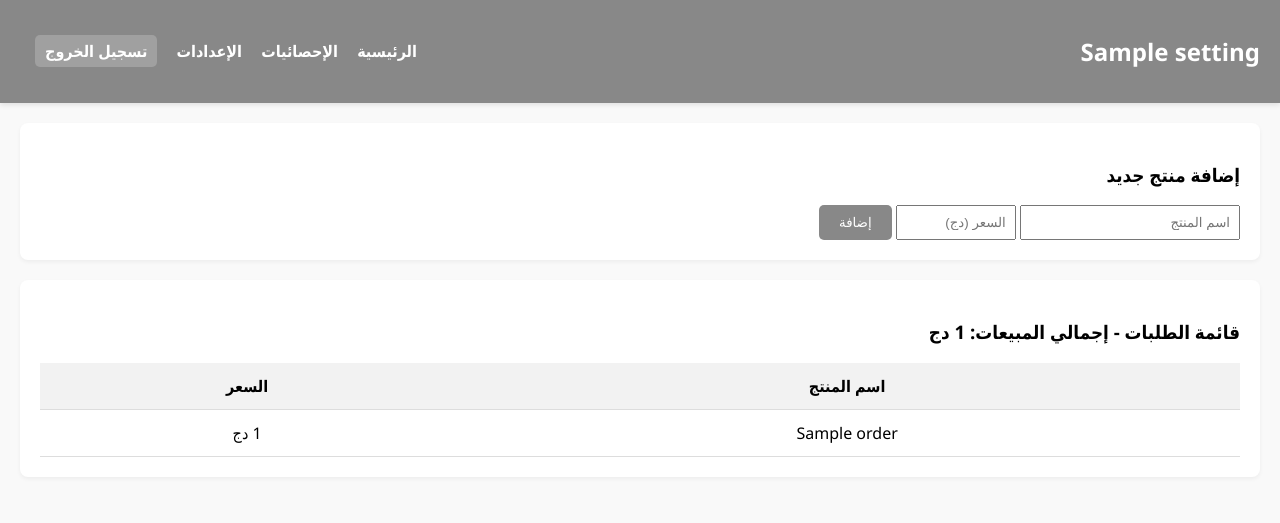
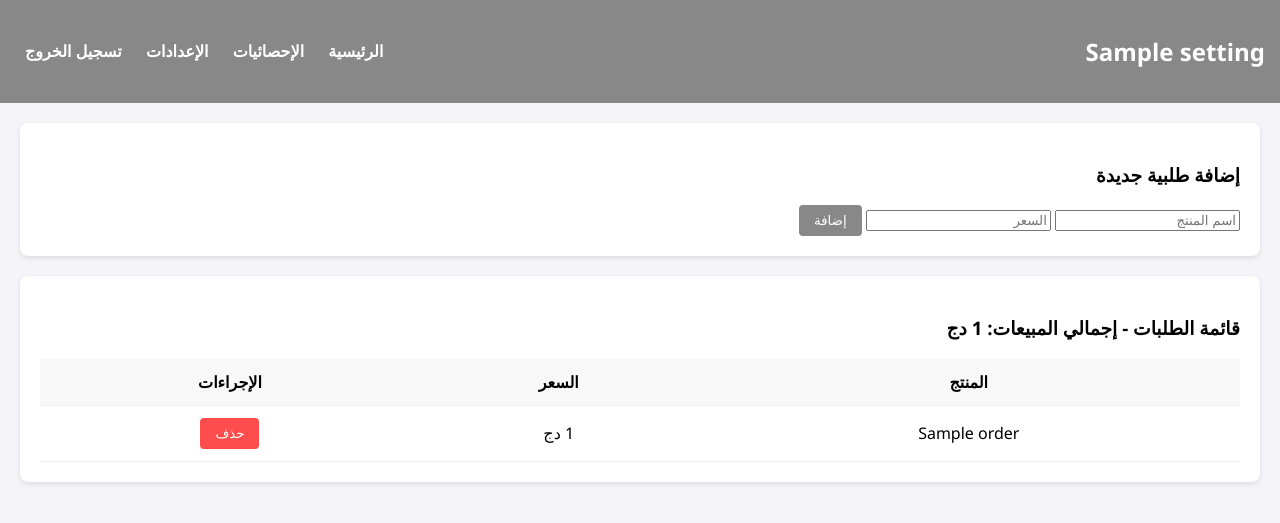
Before and after one commit to chichideb2007-blip/bisnes, a Flask app: template templates/dashboard.html in a window 1280 px wide. Shown: the top 523 px of the page. Run offline with Flask 3, Linux system fonts and the light colour scheme; the template is opened without the code that fills it: most values are stand-ins (such as "Sample title", 1, 10 or a date in 2020).

Commit message:
Update dashboard.html

```diff
--- a/templates/dashboard.html
+++ b/templates/dashboard.html
@@ -2,45 +2,24 @@
 <html lang="ar" dir="rtl">
 <head>
     <meta charset="UTF-8">
-    <title>لوحة تحكم {{ settings.get('shop_name', 'متجري') }}</title>
+    <title>لوحة التحكم | {{ settings.get('shop_name', 'متجري') }}</title>
     <style>
-        /* تعريف المتغيرات للألوان بناءً على اختيار المدير */
-        :root {
-            --primary-color: {{ settings.get('theme_color', '#4CAF50') }};
-        }
+        :root { --primary-color: {{ settings.get('theme_color', '#4CAF50') }}; }
+        body { font-family: 'Segoe UI', sans-serif; margin: 0; background-color: #f4f4f9; }
 
-        body { font-family: 'Segoe UI', Tahoma, Geneva, Verdana, sans-serif; margin: 0; background-color: #f9f9f9; }
-
-        /* شريط التنقل */
-        .navbar {
-            background-color: var(--primary-color);
-            padding: 15px 20px;
-            color: white;
-            display: flex;
-            justify-content: space-between;
-            align-items: center;
-            box-shadow: 0 2px 5px rgba(0,0,0,0.1);
-        }
-        .navbar a { color: white; text-decoration: none; margin-left: 15px; font-weight: bold; }
-        .navbar a:hover { text-decoration: underline; }
+        .navbar { background-color: var(--primary-color); padding: 15px; color: white; display: flex; justify-content: space-between; align-items: center; }
+        .navbar a { color: white; text-decoration: none; margin: 0 10px; font-weight: bold; }
 
         .container { padding: 20px; }
+        .card { background: white; padding: 20px; border-radius: 8px; box-shadow: 0 2px 5px rgba(0,0,0,0.1); margin-bottom: 20px; }
 
-        /* التنسيق العام */
-        .card { background: white; padding: 20px; border-radius: 8px; box-shadow: 0 2px 4px rgba(0,0,0,0.05); margin-bottom: 20px; }
-        table { width: 100%; border-collapse: collapse; margin-top: 10px; }
-        th, td { padding: 12px; border-bottom: 1px solid #ddd; text-align: center; }
-        th { background-color: #f2f2f2; }
+        table { width: 100%; border-collapse: collapse; margin-top: 15px; }
+        th, td { padding: 12px; border-bottom: 1px solid #eee; text-align: center; }
+        th { background-color: #f8f8f8; }
 
-        .btn-add {
-            background-color: var(--primary-color);
-            color: white;
-            border: none;
-            padding: 10px 20px;
-            border-radius: 5px;
-            cursor: pointer;
-        }
-        .btn-logout { background-color: #ff4d4d; }
+        .btn { padding: 8px 15px; border-radius: 4px; border: none; cursor: pointer; color: white; }
+        .btn-add { background-color: var(--primary-color); }
+        .btn-delete { background-color: #ff4d4d; }
     </style>
 </head>
 <body>
@@ -51,17 +30,17 @@
         <a href="/dashboard">الرئيسية</a>
         <a href="/stats">الإحصائيات</a>
         <a href="/settings">الإعدادات</a>
-        <a href="/logout" style="background: rgba(255,255,255,0.2); padding: 5px 10px; border-radius: 5px;">تسجيل الخروج</a>
+        <a href="/logout">تسجيل الخروج</a>
     </div>
 </div>
 
 <div class="container">
     <div class="card">
-        <h3>إضافة منتج جديد</h3>
+        <h3>إضافة طلبية جديدة</h3>
         <form action="/add-product" method="POST">
-            <input type="text" name="name" placeholder="اسم المنتج" required style="padding: 8px; width: 200px;">
-            <input type="number" name="price" placeholder="السعر (دج)" required style="padding: 8px; width: 100px;">
-            <button type="submit" class="btn-add">إضافة</button>
+            <input type="text" name="name" placeholder="اسم المنتج" required>
+            <input type="number" name="price" placeholder="السعر" required>
+            <button type="submit" class="btn btn-add">إضافة</button>
         </form>
     </div>
 
@@ -70,8 +49,9 @@
         <table>
             <thead>
                 <tr>
-                    <th>اسم المنتج</th>
+                    <th>المنتج</th>
                     <th>السعر</th>
+                    <th>الإجراءات</th>
                 </tr>
             </thead>
             <tbody>
@@ -79,6 +59,12 @@
                 <tr>
                     <td>{{ order.product_name }}</td>
                     <td>{{ order.total_price }} دج</td>
+                    <td>
+                        <form action="/delete-order" method="POST">
+                            <input type="hidden" name="order_id" value="{{ order.id }}">
+                            <button type="submit" class="btn btn-delete">حذف</button>
+                        </form>
+                    </td>
                 </tr>
                 {% endfor %}
             </tbody>
```
